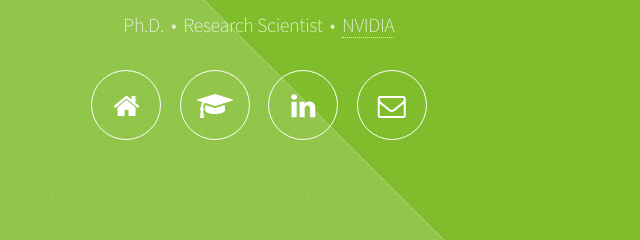
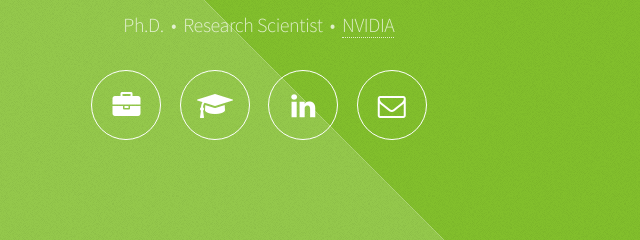
Before and after one commit to swtyree/swtyree.github.io, a plain HTML site: page index.html in a window 1280 px wide. Shown: the part 347-587 px from the top of the page, 383-1023 px from the left. Drawn offline with Linux system fonts and the light colour scheme.

Commit message:
Update index.html

```diff
--- a/index.html
+++ b/index.html
@@ -26,7 +26,7 @@
 						<p>Ph.D. &nbsp;&bull;&nbsp; Research Scientist &nbsp;&bull;&nbsp; <a href="http://research.nvidia.com">NVIDIA</a></p>
 						<nav>
 							<ul>
-								<li><a href="https://research.nvidia.com/users/stephen-tyree" class="icon fa-home"><span class="label">NVIDIA</span></a></li>
+								<li><a href="https://research.nvidia.com/users/stephen-tyree" class="icon fa-briefcase"><span class="label">NVIDIA</span></a></li>
 								<li><a href="http://research.engineering.wustl.edu/~tyrees" class="icon fa-mortar-board"><span class="label">Academic Website</span></a></li>
 								<li><a href="https://www.linkedin.com/in/stephen-tyree-73676295" class="icon fa-linkedin"><span class="label">LinkedIn</span></a></li>
 								<li><a href="mailto:swtyree@gmail.com" class="icon fa-envelope-o"><span class="label">Email</span></a></li>
```
